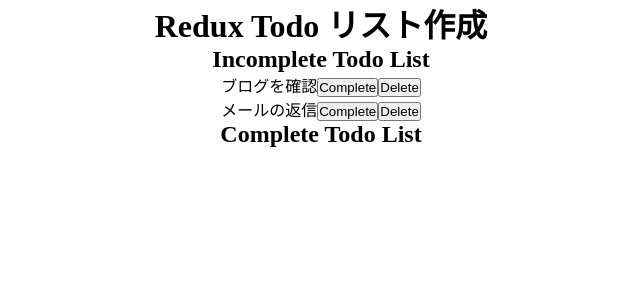
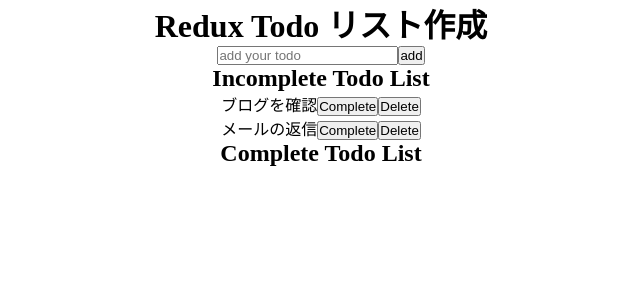
Before and after one commit to kazufoot21/redux-todo, a React (Create React App) app: page / in a window 1280 px wide. Shown: the top 300 px of the page, without its empty margins (319-959 px from the left). Built offline with nearby package versions, Linux system fonts and the light colour scheme.

Commit message:
add list

```diff
--- a/src/App.js
+++ b/src/App.js
@@ -1,5 +1,6 @@
 import './App.css';
 import { useSelector, useDispatch } from 'react-redux';
+import React, { useState } from 'react';
 
 function App() {
   const lists = useSelector((state) => state.lists);
@@ -11,9 +12,37 @@
   const deleteList = (name) => {
     dispatch({ type: 'DELETE_LIST', payload: name });
   };
+
+  const [name, setInput] = useState('');
+  const [complete, setComplete] = useState(false);
+
+  const inputText = (e) => {
+    setInput(e.target.value);
+  };
+
+  const addList = () => {
+    if (name === '') return;
+
+    setComplete(false);
+    dispatch({
+      type: 'ADD_LIST',
+      payload: {
+        name,
+        complete,
+      },
+    });
+    setInput('');
+  };
   return (
     <div className="App">
       <h1>Redux Todo リスト作成</h1>
+      <input
+        type="text"
+        value={name}
+        onChange={inputText}
+        placeholder="add your todo"
+      ></input>
+      <button onClick={addList}>add</button>
       <h2>Incomplete Todo List</h2>
       <ul>
         {lists
--- a/src/store/index.js
+++ b/src/store/index.js
@@ -15,6 +15,11 @@
 
 const reducer = (state = initialState, action) => {
   switch (action.type) {
+    case 'ADD_LIST':
+      return {
+        lists: [...state.lists, action.payload],
+      };
+
     case 'DONE_LIST':
       return {
         lists: state.lists.map((list) => {
```
